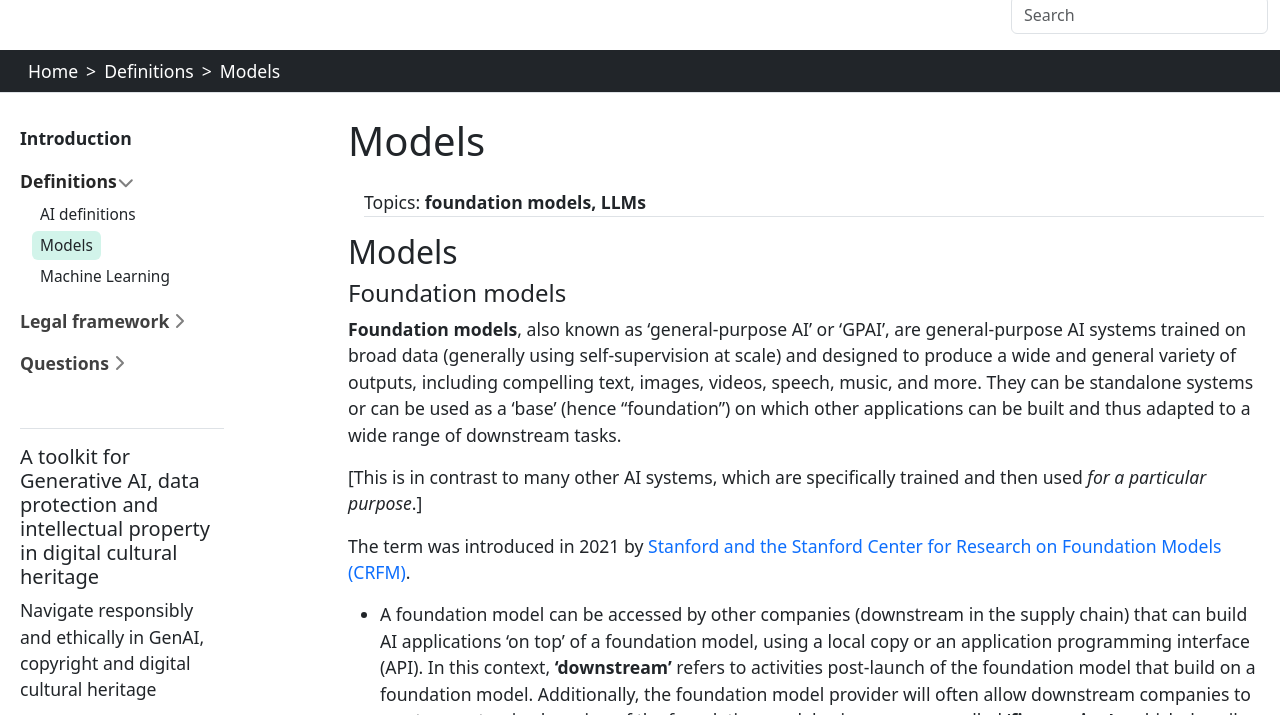
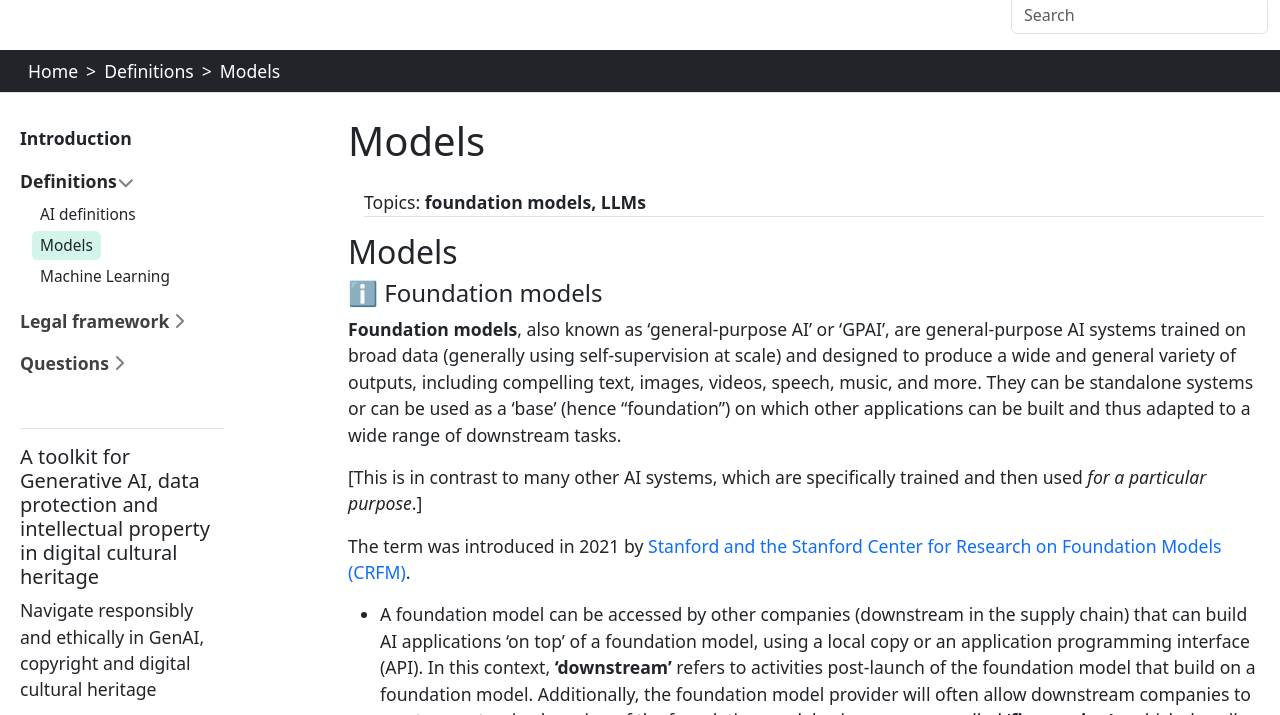
Before and after one commit to SAS-DHRH/genai-cch-toolkit, a Jekyll site: the page built from content/definitions/models.md, in a window 1280 px wide and 1400 px high, cut to the strip 120-835 px from the top of the window. Built offline with Jekyll 4.4.1, drawn with Linux system fonts in a browser that asks for light colours; some of the changed text lies outside the part shown.

```diff
--- a/content/definitions/models.md
+++ b/content/definitions/models.md
@@ -7,7 +7,7 @@ topics: foundation models, LLMs
 
 ## Models
 
-#### Foundation models
+#### ℹ️ Foundation models
 **Foundation models**, also known as ‘general-purpose AI’ or ‘GPAI’, are general-purpose AI systems trained on broad data (generally using self-supervision at scale) and designed to produce a wide and general variety of outputs, including compelling text, images, videos, speech, music, and more. They can be standalone systems or can be used as a ‘base’ (hence “foundation”) on which other applications can be built and thus adapted to a wide range of downstream tasks.
 
 [This is in contrast to many other AI systems, which are specifically trained and then used *for a particular purpose*.]
@@ -24,7 +24,7 @@ The term was introduced in 2021 by [Stanford and the Stanford Center for Researc
 
 *At present, “foundation model” is often used roughly synonymously with **“large language model**” because language models are currently the clearest example of systems with broad capabilities that can be adapted for specific purposes. “Large language models” specifically refers to **language-focused systems**, while “foundation model” is attempting to stake out a **broader function-based concept**, which could stretch to accommodate new types of systems in the future.
 
-#### Large Language Models
+#### ℹ️ Large Language Models
 
 **Large Language Models (LLMs)** are a specialized type of AI system using machine learning (NLP) and trained on text data that can generate humanlike text-based content in response to a wide range of inputs and prompts.
 
```
